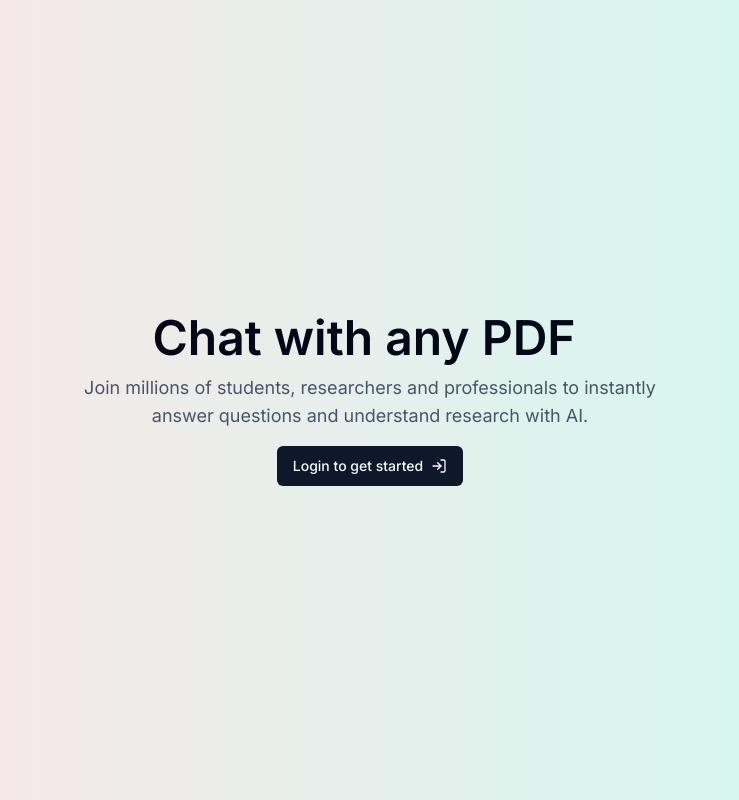
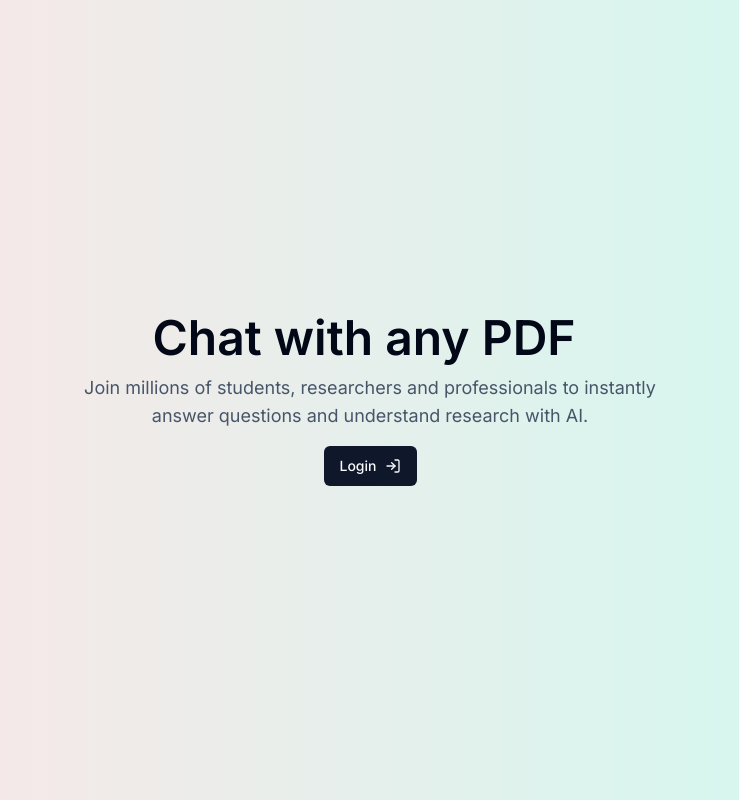
Before and after one commit to Bifabig/ChatPDF-Bifa, a Next.js app: page / in a window 1280 px wide. Shown: the whole page, without its empty margins (270-1009 px from the left). Built offline with nearby package versions, Linux system fonts and the light colour scheme; no server answers.

Commit message:
chatpdf login

```diff
--- a/src/app/page.tsx
+++ b/src/app/page.tsx
@@ -28,7 +28,7 @@ export default function Home() {
             ) : (
               <Link href="/sign-in">
                 <Button>
-                  Login to get started
+                  Login
                   <LogIn className="w-4 h-4 ml-2" />
                 </Button>
               </Link>
```
